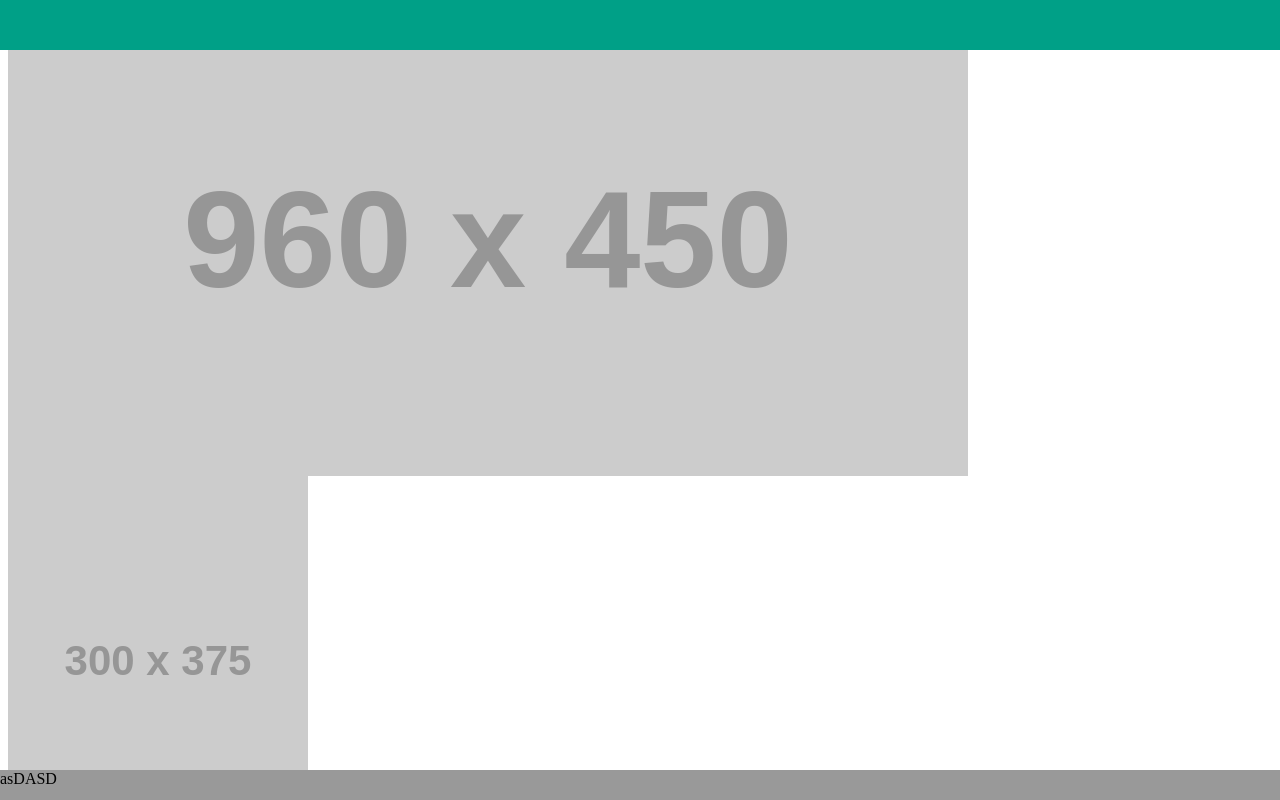
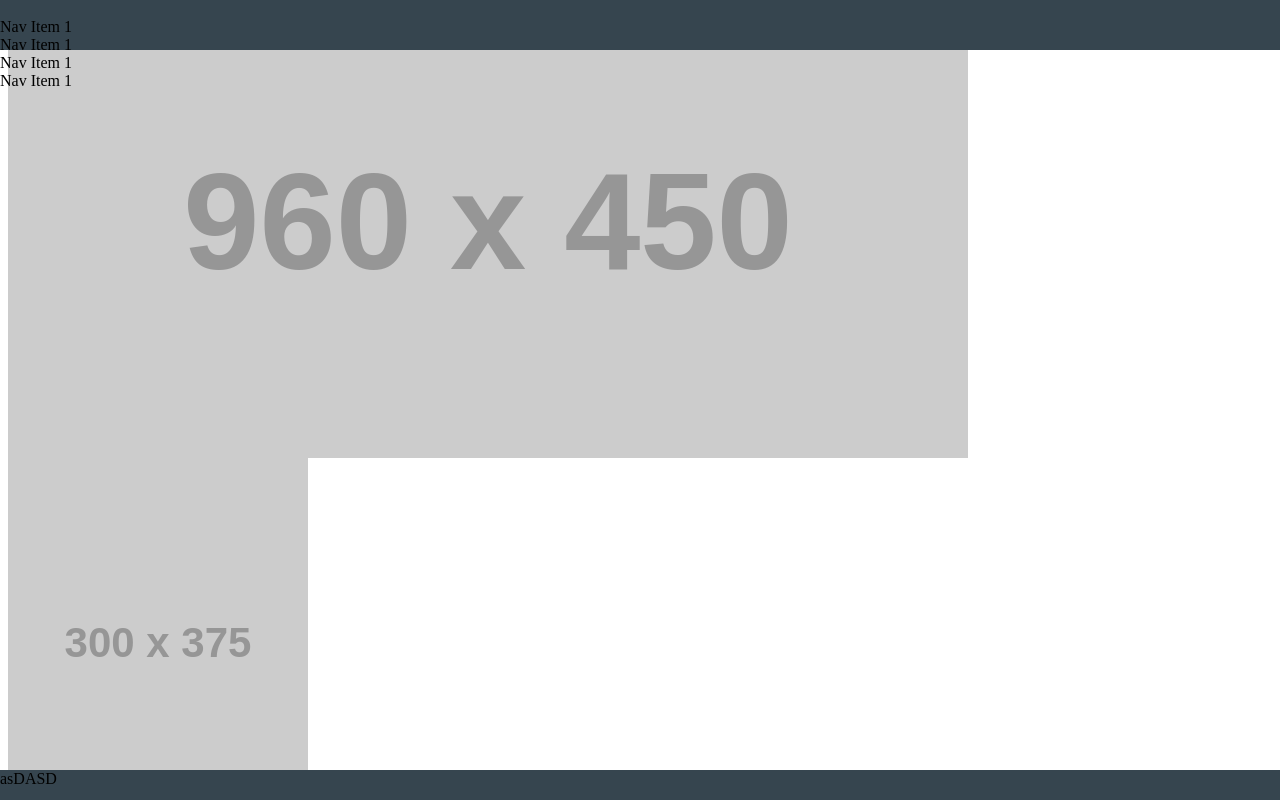
Before and after one commit to vanmeterx/wirefame-exercise, a plain HTML site: page index.html in a window 1280 px wide. Shown: the top 800 px of the page. Drawn offline with Linux system fonts and the light colour scheme; placeholder pictures from the web are drawn by us.

Commit message:
added a few css elements

```diff
--- a/css/style.css
+++ b/css/style.css
@@ -9,7 +9,12 @@ body {
   z-index: 9999;
   width: 100%;
   height: 50px;
-  background-color: #00a087;
+  background-color: #36454f;
+}
+
+.nav-ul {
+  display: inline;
+  margin-right: 30px;
 }
 
 footer {
@@ -18,5 +23,7 @@ footer {
   bottom:0px;
   height:30px;
   width:100%;
-  background:#999;
+  background:#36454f;
+  margin-top: 30px;
 }
+.box right;
--- a/index.html
+++ b/index.html
@@ -7,11 +7,14 @@
   </head>
   <body>
     <nav class="fixed-nav-bar">
+      <ul class="nav-ul">
+        <li>Nav Item 1</li>
+        <li>Nav Item 1</li>
+        <li>Nav Item 1</li>
+        <li>Nav Item 1</li>
+    </ul>
     </nav>
-    <a href>Nav Item 1</a>
-    <a href>Nav Item 2</a>
-    <a href>Nav Item 3</a>
-    <a href>Nav Item 4</a>
+
     <div>
       <div class=box1><img src="https://placehold.it/960x450/36454f" />
     </div>
```
